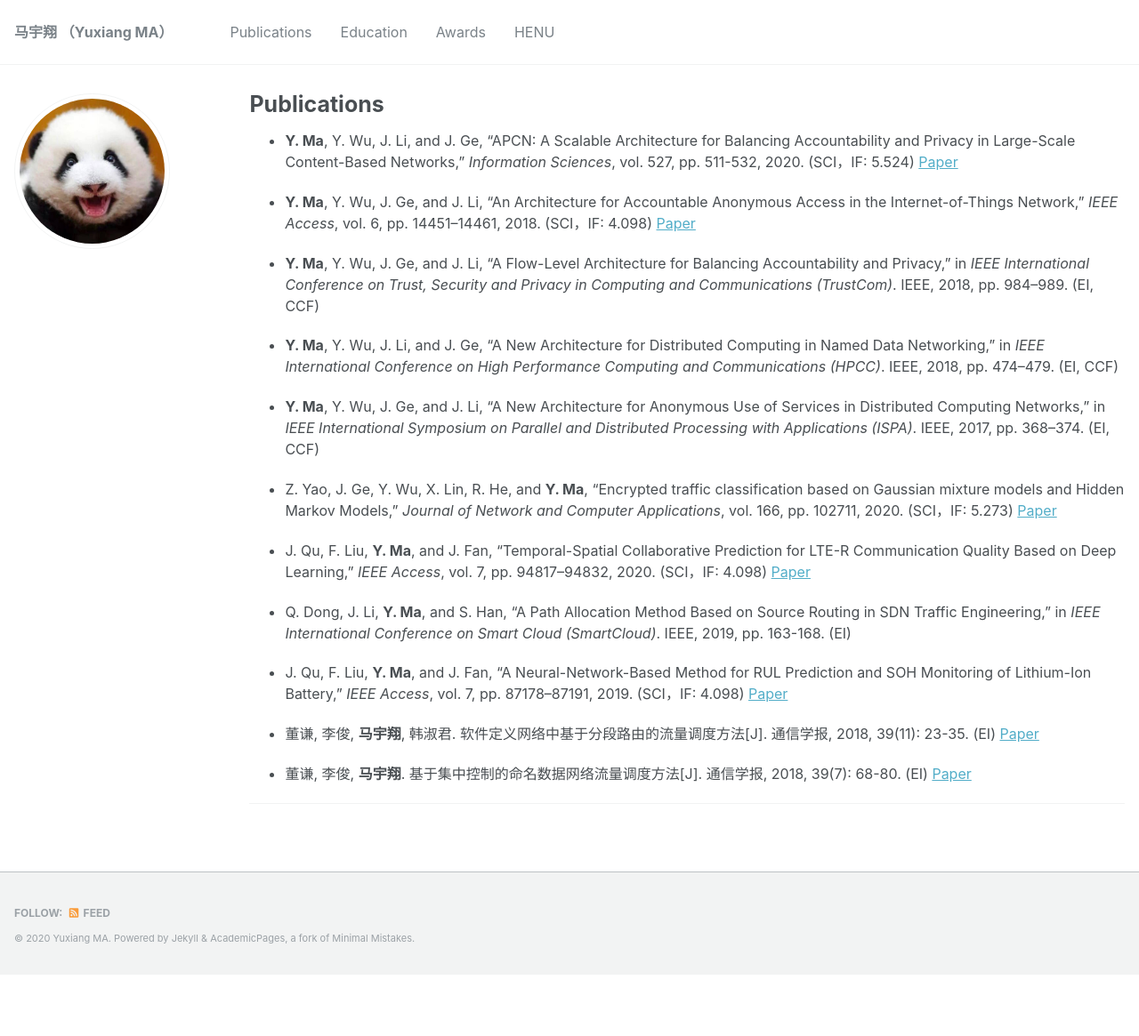
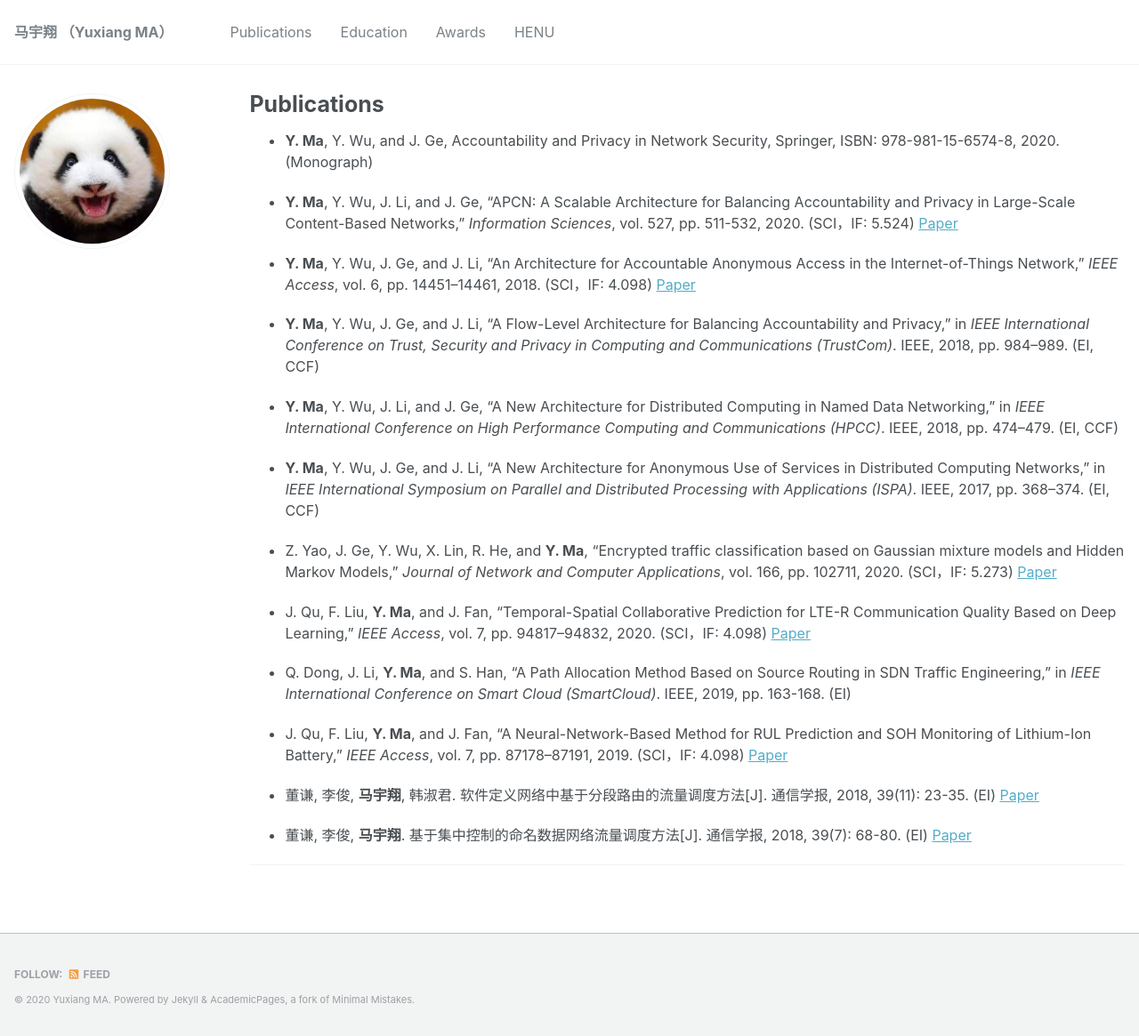
Before and after one commit to MaYuxiang/mayuxiang.github.io, a Jekyll site: the page built from _pages/publications.md, in a window 1280 px wide. Shown: the whole page at 89% size. Built offline with Jekyll 4.4.1, drawn with Linux system fonts in a browser that asks for light colours; before the commit the page ends 1096 px from its top, so only the background shows below that.

Commit message:
Update publications.md

```diff
--- a/_pages/publications.md
+++ b/_pages/publications.md
@@ -6,6 +6,8 @@ author_profile: true
 redirect_from:
   - /publications
 ---
+
+*  **Y. Ma**, Y. Wu, and J. Ge, Accountability and Privacy in Network Security, Springer, ISBN: 978-981-15-6574-8, 2020. (Monograph)
 
 *  **Y. Ma**, Y. Wu, J. Li, and J. Ge, “APCN: A Scalable Architecture for Balancing Accountability and Privacy in Large-Scale Content-Based Networks,” *Information Sciences*, vol. 527, pp. 511-532, 2020. (SCI，IF: 5.524) [Paper](https://doi.org/10.1016/j.ins.2019.01.054)
 
```
